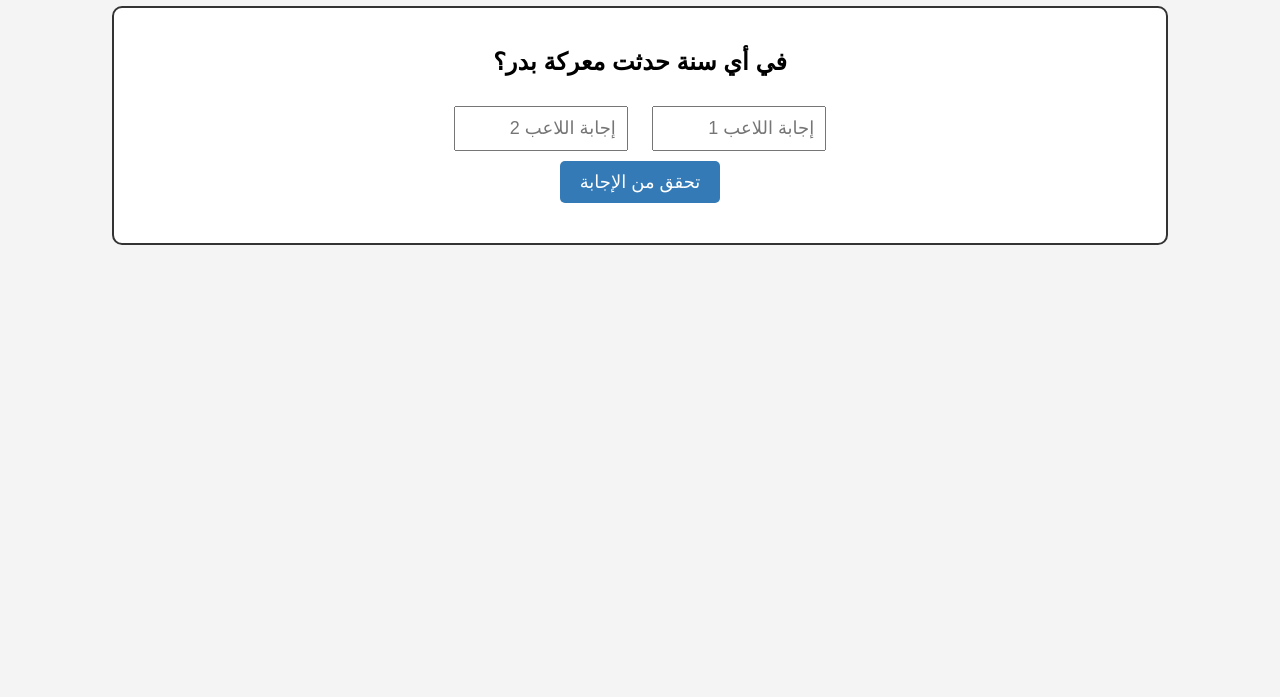
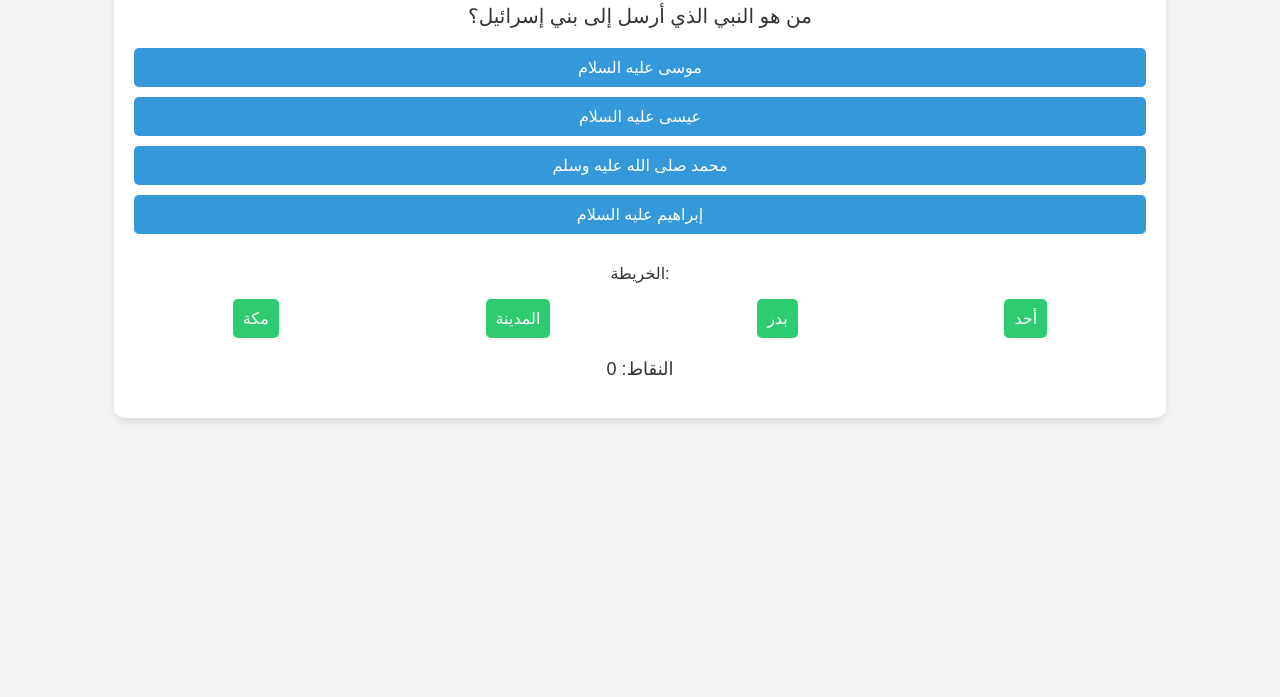
Before and after one commit to ziad15turky/saif-al-ma3refa, a plain HTML site: page index.html in a window 1280 px wide. Shown: the part 103-800 px from the top of the page. Drawn offline with Linux system fonts and the light colour scheme.

Commit message:
Add files via upload

```diff
--- a/index.html
+++ b/index.html
@@ -1,83 +1,36 @@
-
 <!DOCTYPE html>
 <html lang="ar">
 <head>
-  <meta charset="UTF-8">
-  <title>سيف المعرفة - نسخة مبسطة</title>
-  <style>
-    body {
-      font-family: 'Arial', sans-serif;
-      background-color: #f4f4f4;
-      text-align: center;
-      direction: rtl;
-    }
-    .container {
-      margin-top: 50px;
-    }
-    .question-box {
-      background-color: #fff;
-      border: 2px solid #333;
-      padding: 20px;
-      width: 80%;
-      margin: 0 auto 20px;
-      border-radius: 10px;
-    }
-    .answers input {
-      width: 150px;
-      padding: 10px;
-      margin: 10px;
-      font-size: 18px;
-    }
-    .btn {
-      padding: 10px 20px;
-      font-size: 18px;
-      background-color: #337ab7;
-      color: white;
-      border: none;
-      cursor: pointer;
-      border-radius: 5px;
-    }
-    .result {
-      font-size: 20px;
-      margin-top: 20px;
-    }
-  </style>
+    <meta charset="UTF-8">
+    <meta name="viewport" content="width=device-width, initial-scale=1.0">
+    <title>سيف المعرفة - لعبة دينية</title>
+    <link rel="stylesheet" href="style.css">
 </head>
 <body>
-  <div class="container">
-    <h1>لعبة سيف المعرفة - الجولة الأولى</h1>
-    <div class="question-box">
-      <h2 id="question">في أي سنة حدثت معركة بدر؟</h2>
-      <div class="answers">
-        <input type="number" id="answer1" placeholder="إجابة اللاعب 1">
-        <input type="number" id="answer2" placeholder="إجابة اللاعب 2">
-      </div>
-      <button class="btn" onclick="checkAnswer()">تحقق من الإجابة</button>
-      <div class="result" id="result"></div>
+    <div class="game-container">
+        <h1>لعبة سيف المعرفة</h1>
+        <div id="question-container">
+            <p id="question"></p>
+            <div id="choices">
+                <button class="choice-btn" onclick="checkAnswer(0)"></button>
+                <button class="choice-btn" onclick="checkAnswer(1)"></button>
+                <button class="choice-btn" onclick="checkAnswer(2)"></button>
+                <button class="choice-btn" onclick="checkAnswer(3)"></button>
+            </div>
+        </div>
+        <div id="map-container">
+            <p>الخريطة:</p>
+            <div id="map">
+                <div class="map-region" id="region-1" onclick="captureRegion(1)">مكة</div>
+                <div class="map-region" id="region-2" onclick="captureRegion(2)">المدينة</div>
+                <div class="map-region" id="region-3" onclick="captureRegion(3)">بدر</div>
+                <div class="map-region" id="region-4" onclick="captureRegion(4)">أحد</div>
+            </div>
+        </div>
+        <div id="score-container">
+            <p>النقاط: <span id="score">0</span></p>
+        </div>
     </div>
-  </div>
-
-  <script>
-    const correctAnswer = 624;
-
-    function checkAnswer() {
-      const answer1 = parseInt(document.getElementById('answer1').value);
-      const answer2 = parseInt(document.getElementById('answer2').value);
-      const diff1 = Math.abs(correctAnswer - answer1);
-      const diff2 = Math.abs(correctAnswer - answer2);
-
-      let result = "";
-      if (isNaN(answer1) || isNaN(answer2)) {
-        result = "يرجى إدخال أرقام صحيحة.";
-      } else if (diff1 < diff2) {
-        result = "اللاعب 1 أقرب للإجابة الصحيحة!";
-      } else if (diff2 < diff1) {
-        result = "اللاعب 2 أقرب للإجابة الصحيحة!";
-      } else {
-        result = "تعادل! كلا اللاعبين على نفس المسافة.";
-      }
-      document.getElementById('result').innerText = result;
-    }
-  </script>
+    <script src="script.js"></script>
 </body>
 </html>
--- /dev/null
+++ b/script.js
@@ -0,0 +1,91 @@
+// الأسئلة والإجابات
+const questions = [
+  {
+      question: "من هو النبي الذي أرسل إلى بني إسرائيل؟",
+      choices: ["موسى عليه السلام", "عيسى عليه السلام", "محمد صلى الله عليه وسلم", "إبراهيم عليه السلام"],
+      correct: 1
+  },
+  {
+      question: "ما هو آخر كتاب سماوي نزل على الأنبياء؟",
+      choices: ["التوراة", "الإنجيل", "القرآن الكريم", "الزبور"],
+      correct: 2
+  },
+  {
+      question: "من هو الصحابي الذي كان أول من أسلم من الرجال؟",
+      choices: ["أبو بكر الصديق", "عمر بن الخطاب", "علي بن أبي طالب", "عثمان بن عفان"],
+      correct: 0
+  },
+  {
+      question: "ما هي أول سور القرآن الكريم؟",
+      choices: ["الفاتحة", "البقرة", "الأنعام", "الإخلاص"],
+      correct: 0
+  }
+];
+
+// إعدادات اللعبة
+let score = 0;
+let currentQuestion = 0;
+let capturedRegions = [];
+
+// تحديد عناصر الصفحة
+const questionElement = document.getElementById("question");
+const choiceButtons = document.querySelectorAll(".choice-btn");
+const scoreElement = document.getElementById("score");
+const mapRegions = document.querySelectorAll(".map-region");
+
+// عرض السؤال التالي
+function loadQuestion() {
+  if (currentQuestion >= questions.length) {
+      alert("لقد انتهت اللعبة! النقاط النهائية: " + score);
+      return;
+  }
+
+  const question = questions[currentQuestion];
+  questionElement.textContent = question.question;
+  choiceButtons.forEach((button, index) => {
+      button.textContent = question.choices[index];
+  });
+}
+
+// التحقق من الإجابة
+function checkAnswer(choiceIndex) {
+  const question = questions[currentQuestion];
+  if (choiceIndex === question.correct) {
+      score += 10;
+      capturedRegions.push(currentQuestion + 1);  // احتلال جزء من الخريطة
+      alert("إجابة صحيحة!");
+  } else {
+      alert("إجابة خاطئة!");
+  }
+
+  // تحديث النقاط
+  scoreElement.textContent = score;
+
+  // الانتقال إلى السؤال التالي
+  currentQuestion++;
+  loadQuestion();
+
+  // تحديث الخريطة
+  updateMap();
+}
+
+// تحديث الخريطة
+function updateMap() {
+  mapRegions.forEach((region, index) => {
+      if (capturedRegions.includes(index + 1)) {
+          region.style.backgroundColor = "#16a085";  // المنطقة المحتلة
+      }
+  });
+}
+
+// التفاعل مع الخريطة
+function captureRegion(regionIndex) {
+  if (capturedRegions.includes(regionIndex)) {
+      alert("لقد احتلت هذه المنطقة بالفعل!");
+  } else {
+      alert("لتحتلال هذه المنطقة، يجب الإجابة على السؤال بشكل صحيح.");
+  }
+}
+
+// بدء اللعبة
+loadQuestion();
--- /dev/null
+++ b/style.css
@@ -0,0 +1,79 @@
+/* تعيين الخطوط وألوان الخلفية */
+body {
+  font-family: 'Arial', sans-serif;
+  background-color: #f4f4f4;
+  color: #333;
+  text-align: center;
+}
+
+.game-container {
+  width: 80%;
+  margin: 0 auto;
+  padding: 20px;
+  background-color: #fff;
+  border-radius: 10px;
+  box-shadow: 0 4px 8px rgba(0, 0, 0, 0.1);
+}
+
+h1 {
+  color: #2c3e50;
+  margin-bottom: 20px;
+}
+
+/* تصميم السؤال */
+#question-container p {
+  font-size: 20px;
+  margin-bottom: 20px;
+}
+
+/* تصميم الأزرار الاختيارات */
+#choices {
+  display: flex;
+  flex-direction: column;
+  gap: 10px;
+}
+
+.choice-btn {
+  background-color: #3498db;
+  color: white;
+  padding: 10px;
+  border: none;
+  border-radius: 5px;
+  font-size: 16px;
+  cursor: pointer;
+  transition: background-color 0.3s;
+}
+
+.choice-btn:hover {
+  background-color: #2980b9;
+}
+
+/* تصميم الخريطة */
+#map-container {
+  margin-top: 30px;
+}
+
+#map {
+  display: flex;
+  justify-content: space-around;
+  gap: 10px;
+}
+
+.map-region {
+  background-color: #2ecc71;
+  color: white;
+  padding: 10px;
+  border-radius: 5px;
+  cursor: pointer;
+  transition: background-color 0.3s;
+}
+
+.map-region:hover {
+  background-color: #27ae60;
+}
+
+/* تصميم النقاط */
+#score-container p {
+  font-size: 18px;
+  margin-top: 20px;
+}
```
